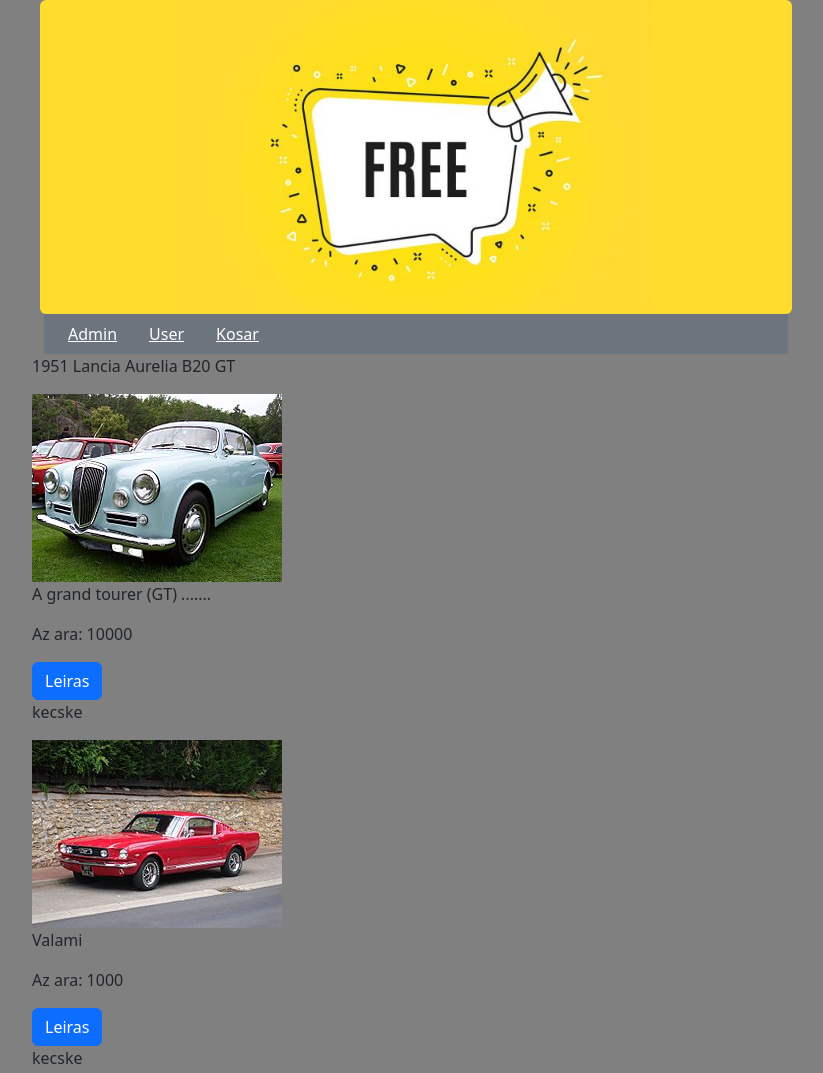
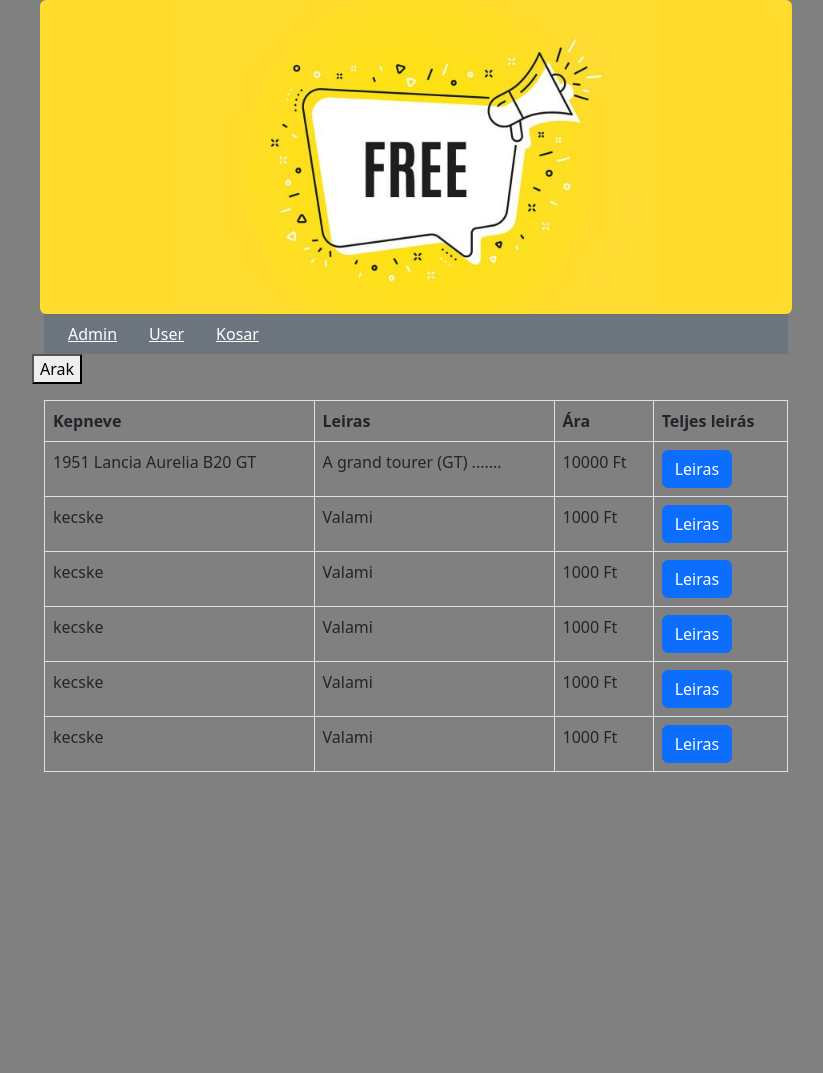
Before and after one commit to SnowGRH/webshop, a plain HTML site: page admin/admin.html in a window 1280 px wide. Shown: the top 1073 px of the page, without its empty margins (224-1047 px from the left). After the commit the page ends 800 px from the top, so only its background shows below. Drawn offline with nearby package versions, Linux system fonts and the light colour scheme.

Commit message:
szures készitése és annak muködése next

```diff
--- a/admin/admin.html
+++ b/admin/admin.html
@@ -25,6 +25,9 @@
     <aside></aside>
     <article></article>
     <footer></footer>
-
+    <div class="modal" id="myModal">
+        <div class="modal-dialog">
+        </div>
+      </div>
   </body>
 </html>
--- a/admin/main.js
+++ b/admin/main.js
@@ -1,5 +1,6 @@
 import { ADATOKLISTA } from "../adatok.js";
-import {init} from "../nav_bar.js";
+import { init } from "../nav_bar.js";
+
 
 $(function () {
   /*Az oldal szerkezete és annak fel épitése*/
@@ -8,53 +9,77 @@ $(function () {
     { link: "../index.html", tag: "User" },
     { link: "../kosar/kosar.html", tag: "Kosar" },
   ];
-init(LISTA)
-/*Idáig*/
+  init(LISTA);
+  /*Idáig*/
   const art = $("article");
   let ARTDIVKIIR = Artdiv();
   art.append(ARTDIVKIIR);
 
+  viewGomb();
 
-
-
-
+  const MODELCHANGE = $("modal-dialog");
 });
 function Artdiv() {
-  let txt = "<div>";
+  let txt = `<div class="container mt-3">
+  <table class="table table-bordered">
+  <thead>
+    <tr>
 
+      <th>Kepneve</th>
+      <th>Leiras</th>
+      <th>Ára</th>
+      <th>Teljes leirás </th>
+    </tr>
+  </thead>
+  <tbody>
+  `;
 
   for (let index = 0; index < ADATOKLISTA.length; index++) {
-    txt += `<div>
-        <p>${ADATOKLISTA[index].kepneve}</p>
-        <img src="${ADATOKLISTA[index].kep}">
-        <p> ${ADATOKLISTA[index].leiras}</p>
-        <p>Az ara: ${ADATOKLISTA[index].ara}</p>
-        <button type="button" class="btn btn-primary" data-bs-toggle="modal" data-bs-target="#myModal">
-Leiras
-</button>
-        </div>
-</div>
+    txt += `
+      <tr>
+        <td>${ADATOKLISTA[index].kepneve}</td>
+        <td>${ADATOKLISTA[index].leiras}</td>
+        <td>${ADATOKLISTA[index].ara} Ft </td>
+        <td>
+        <button type="button" id="view-${index}"  class="btn btn-primary viewBtn" data-bs-toggle="modal" data-bs-target="#myModal">
+        Leiras
+        </button>
+        </td>
+      </tr>
 `;
   }
   txt += `
-  <div class="modal" id="myModal">
-    <div class="modal-dialog">
-      <div class="modal-content">
-        <div class="modal-header">
-          <h4 class="modal-title">Modal Heading</h4>
-          <button type="button" class="btn-close" data-bs-dismiss="modal"></button>
-        </div>
-        <div class="modal-body">
-          Helloo
-        </div>
-        <div class="modal-footer">
-          <button type="button" class="btn btn-danger" data-bs-dismiss="modal">Close</button>
-        </div>
-      </div>
-    </div>
-  </div>
-`;
-
-  //console.log(txt);
+  </tbody>
+  </table>
+  </div>`;
   return txt;
 }
+
+function viewGomb() {
+  $(".viewBtn").on("click", function (event) {
+    let id = parseInt(event.target.id.split("-")[1]);
+    modelkezelese(ADATOKLISTA[id]);
+  });
+}
+
+function modelkezelese(adatok) {
+  console.log(adatok);
+  let modeltxt = "";
+  modeltxt += `
+  <div class="modal-content">
+  <div class="modal-header">
+    <h4 class="modal-title">Termék neve: ${adatok.kepneve}  ||   Ára: ${adatok.ara} Ft</h4>
+    <button type="button" class="btn-close" data-bs-dismiss="modal"></button>
+  </div>
+  <div class="modal-body">
+  <img  src="${adatok.kep}" alt="image" style="width:100%">
+    <p>${adatok.teljesleira}</p>
+  </div>
+  <div class="modal-footer">
+    <button type="button" class="btn btn-danger" data-bs-dismiss="modal">Bezárás</button>
+  </div>
+</div>
+  `;
+  let modal = $(".modal-dialog");
+  modal.html(modeltxt);
+}
--- a/nav_bar.js
+++ b/nav_bar.js
@@ -1,4 +1,5 @@
 
+import { ADATOKLISTA } from "../adatok.js";
 let LISTA = [];
 const KEPEK = [{src:"../Kepek/art.jpg",alt:"a kep tartalma"}];
 const STYLE = [{src:"../style.css"}];
@@ -8,13 +9,19 @@ export function init(menus) {
   const NAV = $("nav");
   const HEAD = $("header");
   const META = $("head");
+  const ASIDE = $("aside");
 
   let metakiiras = metatag();
   let navkiiras = nav();
   let headerkiiras = headerKep();
+  let asidekiiras = szures();
   NAV.append(navkiiras);
   HEAD.append(headerkiiras);
   META.append(metakiiras);
+  ASIDE.append(asidekiiras);
+
+
+
 }
 
 function nav() {
@@ -43,3 +50,15 @@ function metatag() {
     //console.log(text);
     return text;
 }
+function szures(params) {
+  let text =`<button id="szur">Arak</button>`;
+  //console.log(text);
+  return text;
+
+}
+function szamrendezes() {
+  $("#szur").on("click", function (event) {
+    rendezesSzam(ADATOKLISTA[0].ara);
+
+  })
+}
```
